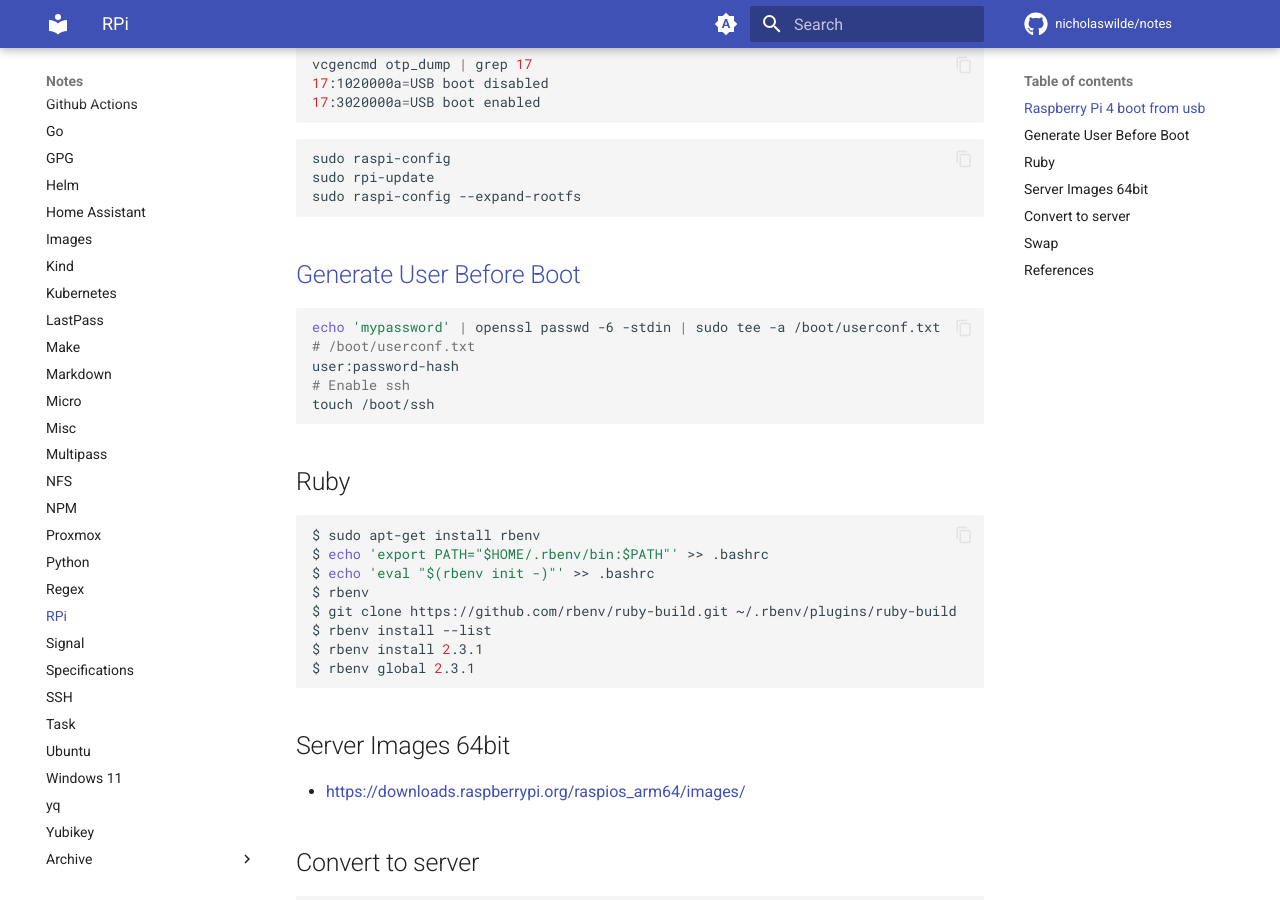
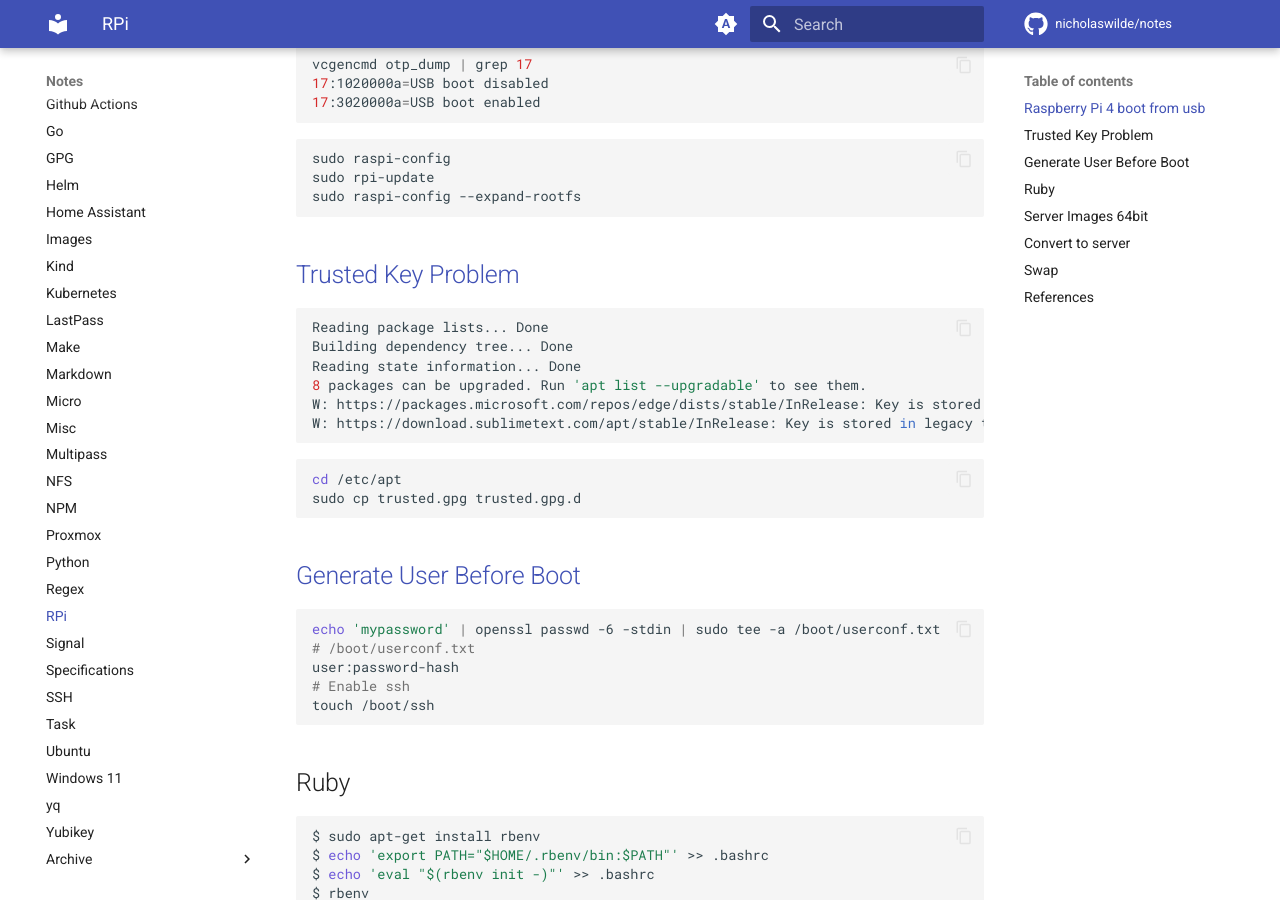
Before and after one commit to nicholaswilde/notes, an MkDocs documentation site: the page built from docs/rpi.md, in a window 1280 px wide and 900 px high, scrolled down 318 px. Built offline with MkDocs 1.6.1 and Material for MkDocs 9.7.7, drawn with Linux system fonts in a browser that asks for light colours; comment, search, counter and statistics services are not loaded.

Commit message:
Update rpi.md

````diff
--- a/docs/rpi.md
+++ b/docs/rpi.md
@@ -20,6 +20,22 @@ vcgencmd otp_dump | grep 17
 sudo raspi-config
 sudo rpi-update
 sudo raspi-config --expand-rootfs
+```
+
+## [Trusted Key Problem][3]
+
+```shell
+Reading package lists... Done
+Building dependency tree... Done
+Reading state information... Done
+8 packages can be upgraded. Run 'apt list --upgradable' to see them.
+W: https://packages.microsoft.com/repos/edge/dists/stable/InRelease: Key is stored in legacy trusted.gpg keyring (/etc/apt/trusted.gpg), see the DEPRECATION section in apt-key(8) for details.
+W: https://download.sublimetext.com/apt/stable/InRelease: Key is stored in legacy trusted.gpg keyring (/etc/apt/trusted.gpg), see the DEPRECATION section in apt-key(8) for details.
+```
+
+```shell
+cd /etc/apt
+sudo cp trusted.gpg trusted.gpg.d
 ```
 
 ## [Generate User Before Boot][2]
````
Also changed, not shown: other parts of docs/rpi.md (+1 -0 lines).
